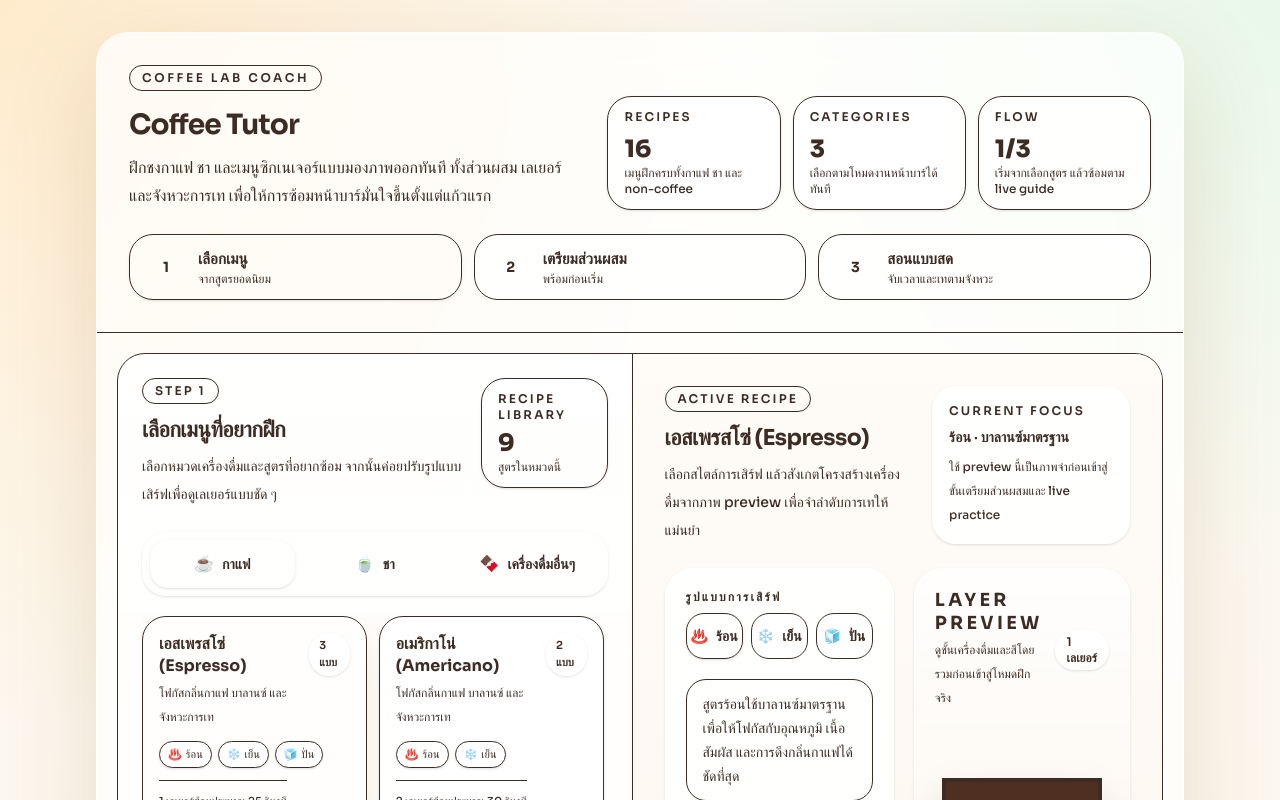
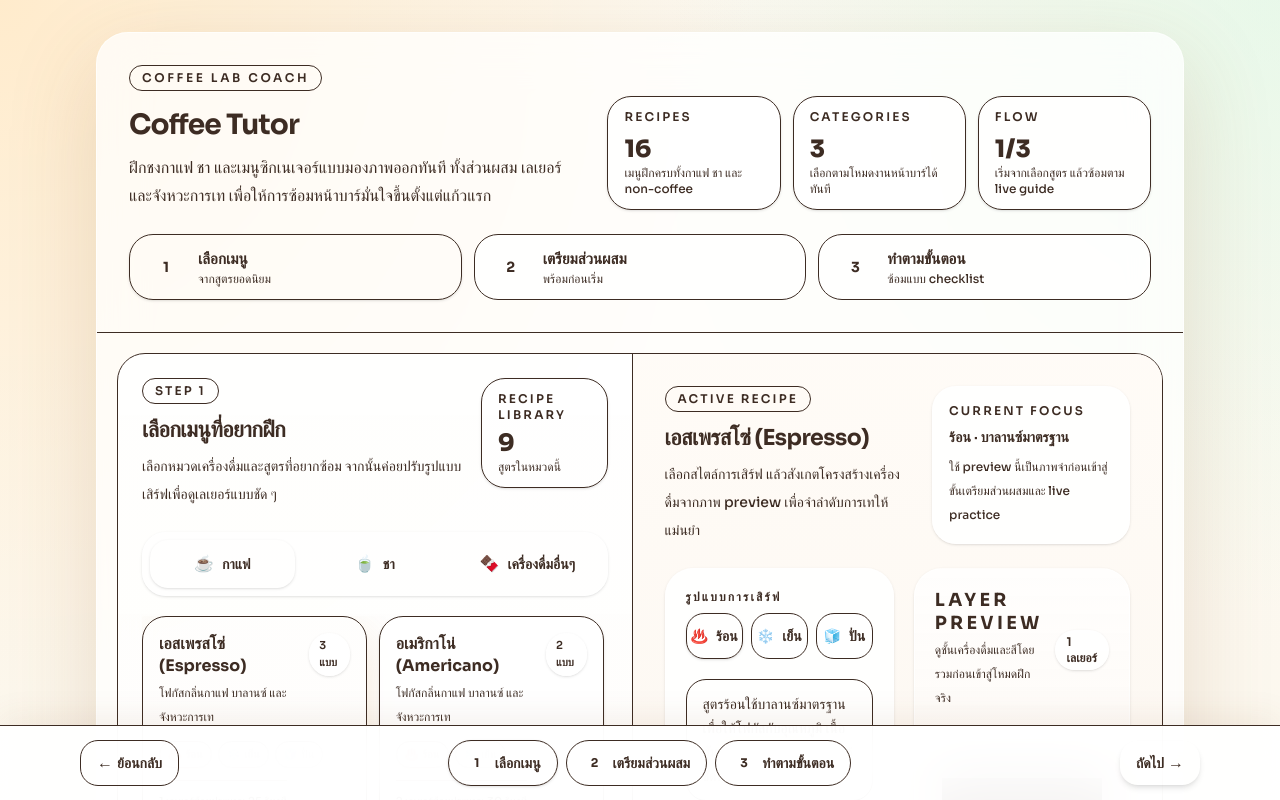
Before and after one commit to non5217/coffee-tutor, a Vue app: page / in a window 1280 px wide. Shown: the top 800 px of the page. Built offline with nearby package versions, Linux system fonts and the light colour scheme; a web font is replaced by a local one.

Commit message:
UX: add BottomNav bar, clickable step pills, scroll-on-step-change, remove inline nav from components

```diff
--- a/src/App.vue
+++ b/src/App.vue
@@ -1,10 +1,11 @@
 <script setup>
-import { computed } from 'vue'
-import { state } from './store.js'
+import { computed, ref, watch, nextTick } from 'vue'
+import { state, setStep } from './store.js'
 import { recipes } from './recipes.js'
 import RecipeSelector from './components/RecipeSelector.vue'
 import PrepChecklist from './components/PrepChecklist.vue'
 import LiveGuide from './components/LiveGuide.vue'
+import BottomNav from './components/BottomNav.vue'
 
 const totalRecipes = Object.keys(recipes).length
 const categoryCount = new Set(Object.values(recipes).map((recipe) => recipe.category)).size
@@ -12,13 +13,36 @@ const categoryCount = new Set(Object.values(recipes).map((recipe) => recipe.cate
 const stepItems = [
   { id: 'selection', label: 'เลือกเมนู', accent: 'จากสูตรยอดนิยม' },
   { id: 'prep', label: 'เตรียมส่วนผสม', accent: 'พร้อมก่อนเริ่ม' },
-  { id: 'live', label: 'สอนแบบสด', accent: 'จับเวลาและเทตามจังหวะ' },
+  { id: 'live', label: 'ทำตามขั้นตอน', accent: 'ซ้อมแบบ checklist' },
 ]
 
 const currentStepIndex = computed(() => {
   const index = stepItems.findIndex((item) => item.id === state.currentStep)
   return index === -1 ? 0 : index
 })
+
+const contentRef = ref(null)
+
+// Scroll to content area when step changes
+watch(
+  () => state.currentStep,
+  async () => {
+    await nextTick()
+    if (contentRef.value) {
+      contentRef.value.scrollIntoView({ behavior: 'smooth', block: 'start' })
+    }
+  }
+)
+
+const jumpToStep = (stepId) => {
+  setStep(stepId)
+}
+
+const updateSweetnessFromStep = (step) => {
+  if (step === 'live') {
+    // Optionally sync sweetness; nothing needed here yet
+  }
+}
 </script>
 
 <template>
@@ -29,7 +53,7 @@ const currentStepIndex = computed(() => {
       <div class="absolute bottom-[-5rem] left-1/3 h-72 w-72 rounded-full bg-accent/12 blur-3xl"></div>
     </div>
 
-    <main class="relative mx-auto max-w-6xl px-4 py-5 sm:px-6 sm:py-6 lg:px-8 lg:py-8">
+    <main class="relative mx-auto max-w-6xl px-4 pt-5 sm:px-6 sm:pt-6 lg:px-8 lg:pt-8">
       <section class="animate-fade-in overflow-hidden rounded-[2rem] border border-white/65 bg-white/72 shadow-[0_28px_90px_oklch(0.53_0.09_65_/_0.18)] backdrop-blur-xl">
         <div class="border-b border-border/75 px-5 py-6 sm:px-8 sm:py-8">
           <div class="flex flex-col gap-8 lg:flex-row lg:items-end lg:justify-between">
@@ -65,22 +89,26 @@ const currentStepIndex = computed(() => {
             </div>
           </div>
 
+          <!-- Clickable step pills -->
           <div class="mt-6 flex flex-wrap gap-3">
-            <div
+            <button
               v-for="(item, index) in stepItems"
               :key="item.id"
+              type="button"
+              @click="jumpToStep(item.id)"
+              :aria-pressed="state.currentStep === item.id"
               :class="[
-                'flex min-w-[180px] flex-1 items-center gap-3 rounded-2xl border px-4 py-3 transition-all duration-normal',
+                'flex min-w-[180px] flex-1 items-center gap-3 rounded-2xl border px-4 py-3 text-left transition-all duration-normal',
                 state.currentStep === item.id
-                  ? 'border-primary/25 bg-primary-subtle shadow-sm'
+                  ? 'border-primary/25 bg-primary-subtle shadow-sm cursor-default'
                   : index < currentStepIndex
-                    ? 'border-success/25 bg-success-subtle'
-                    : 'border-border/80 bg-white/75'
+                    ? 'border-success/25 bg-success-subtle hover:border-success/40 cursor-pointer'
+                    : 'border-border/80 bg-white/75 hover:border-primary/20 hover:bg-primary-subtle/50 cursor-pointer'
               ]"
             >
               <div
                 :class="[
-                  'flex h-10 w-10 items-center justify-center rounded-2xl text-sm font-bold',
+                  'flex h-10 w-10 items-center justify-center rounded-2xl text-sm font-bold transition-all duration-normal',
                   state.currentStep === item.id
                     ? 'bg-primary text-ink-inverse'
                     : index < currentStepIndex
@@ -88,17 +116,18 @@ const currentStepIndex = computed(() => {
                       : 'bg-surface text-ink-secondary'
                 ]"
               >
-                {{ index + 1 }}
+                <span v-if="index < currentStepIndex">✓</span>
+                <span v-else>{{ index + 1 }}</span>
               </div>
               <div class="min-w-0">
                 <div class="font-semibold text-ink">{{ item.label }}</div>
                 <div class="text-xs text-ink-muted">{{ item.accent }}</div>
               </div>
-            </div>
+            </button>
           </div>
         </div>
 
-        <div class="p-3 sm:p-4 md:p-5">
+        <div ref="contentRef" class="p-3 sm:p-4 md:p-5">
           <div class="overflow-hidden rounded-[1.75rem] border border-border/70 bg-[linear-gradient(180deg,rgba(255,255,255,0.82),rgba(254,250,244,0.92))] shadow-[inset_0_1px_0_rgba(255,255,255,0.88)]">
             <RecipeSelector v-if="state.currentStep === 'selection'" />
             <PrepChecklist v-else-if="state.currentStep === 'prep'" />
@@ -106,10 +135,13 @@ const currentStepIndex = computed(() => {
           </div>
         </div>
       </section>
+    </main>
 
-      <footer class="px-2 pt-4 text-center text-xs text-ink-muted">
-        Coffee Tutor · ฝึกแบบเห็นภาพ พร้อมซ้อมเสิร์ฟได้จริง
-      </footer>
-    </main>
+    <!-- Bottom Navigation Bar -->
+    <BottomNav />
+
+    <footer class="px-2 pb-24 pt-6 text-center text-xs text-ink-muted sm:pb-28">
+      Coffee Tutor · ฝึกแบบเห็นภาพ พร้อมซ้อมเสิร์ฟได้จริง
+    </footer>
   </div>
 </template>
--- /dev/null
+++ b/src/components/BottomNav.vue
@@ -0,0 +1,110 @@
+<script setup>
+import { computed } from 'vue'
+import { state, setStep } from '../store.js'
+
+const stepItems = [
+  { id: 'selection', label: 'เลือกเมนู' },
+  { id: 'prep', label: 'เตรียมส่วนผสม' },
+  { id: 'live', label: 'ทำตามขั้นตอน' },
+]
+
+const currentIndex = computed(() => {
+  const idx = stepItems.findIndex((item) => item.id === state.currentStep)
+  return idx === -1 ? 0 : idx
+})
+
+const currentLabel = computed(() => stepItems[currentIndex.value].label)
+
+const canGoBack = computed(() => currentIndex.value > 0)
+const canGoNext = computed(() => currentIndex.value < stepItems.length - 1)
+
+const goBack = () => {
+  if (canGoBack.value) {
+    setStep(stepItems[currentIndex.value - 1].id)
+  }
+}
+
+const goNext = () => {
+  if (canGoNext.value) {
+    setStep(stepItems[currentIndex.value + 1].id)
+  }
+}
+
+const jumpTo = (stepId) => {
+  setStep(stepId)
+}
+</script>
+
+<template>
+  <nav class="fixed inset-x-0 bottom-0 z-30 border-t border-border/80 bg-white/95 backdrop-blur-xl shadow-[0_-8px_32px_rgba(122,76,33,0.08)]">
+    <div class="mx-auto max-w-6xl px-3 py-3 sm:px-4 sm:py-3.5">
+      <div class="flex items-center gap-2 sm:gap-3">
+        <!-- Back -->
+        <button
+          type="button"
+          @click="goBack"
+          :disabled="!canGoBack"
+          :class="[
+            'flex items-center gap-1 rounded-[1.125rem] border px-4 py-3 text-sm font-semibold transition-all duration-fast',
+            canGoBack
+              ? 'border-border bg-white text-ink-secondary hover:border-border-strong hover:text-ink active:bg-surface'
+              : 'cursor-not-allowed border-border/40 bg-surface/50 text-ink-muted/40'
+          ]"
+        >
+          <span class="text-base leading-none">←</span>
+          <span class="hidden sm:inline">ย้อนกลับ</span>
+        </button>
+
+        <!-- Step pills (clickable) -->
+        <div class="flex flex-1 items-center justify-center gap-1.5 sm:gap-2">
+          <button
+            v-for="(item, idx) in stepItems"
+            :key="item.id"
+            type="button"
+            @click="jumpTo(item.id)"
+            :aria-pressed="state.currentStep === item.id"
+            :class="[
+              'flex items-center gap-1.5 rounded-full border px-3 py-2 text-xs font-semibold transition-all duration-fast sm:px-4 sm:py-2.5 sm:text-sm',
+              state.currentStep === item.id
+                ? 'border-primary bg-primary text-ink-inverse shadow-sm'
+                : idx < currentIndex
+                  ? 'border-success/30 bg-success-subtle text-success'
+                  : 'border-border bg-white text-ink-muted hover:border-border-strong hover:text-ink-secondary'
+            ]"
+          >
+            <span
+              :class="[
+                'flex h-5 w-5 items-center justify-center rounded-full text-[10px] font-bold sm:h-6 sm:w-6 sm:text-xs',
+                state.currentStep === item.id
+                  ? 'bg-ink-inverse/20 text-ink-inverse'
+                  : idx < currentIndex
+                    ? 'bg-success text-ink-inverse'
+                    : 'bg-surface text-ink-muted'
+              ]"
+            >
+              <span v-if="idx < currentIndex">✓</span>
+              <span v-else>{{ idx + 1 }}</span>
+            </span>
+            <span class="hidden sm:inline">{{ item.label }}</span>
+          </button>
+        </div>
+
+        <!-- Next -->
+        <button
+          type="button"
+          @click="goNext"
+          :disabled="!canGoNext"
+          :class="[
+            'flex items-center gap-1 rounded-[1.125rem] px-4 py-3 text-sm font-bold transition-all duration-fast',
+            canGoNext
+              ? 'bg-primary text-ink-inverse shadow-md hover:bg-primary-hover active:bg-primary-pressed'
+              : 'cursor-not-allowed bg-surface/60 text-ink-muted/40'
+          ]"
+        >
+          <span class="hidden sm:inline">ถัดไป</span>
+          <span class="text-base leading-none">→</span>
+        </button>
+      </div>
+    </div>
+  </nav>
+</template>
--- a/src/components/LiveGuide.vue
+++ b/src/components/LiveGuide.vue
@@ -1,6 +1,6 @@
 <script setup>
 import { ref, computed, watch } from 'vue'
-import { state, setStep } from '../store.js'
+import { state } from '../store.js'
 import { recipes } from '../recipes.js'
 
 const activeRecipe = computed(() => recipes[state.drinkId])
@@ -290,21 +290,14 @@ const coachNote = computed(() => {
         </transition>
       </div>
 
-      <!-- Bottom nav -->
-      <div class="mt-5 flex gap-3">
+      <div class="mt-5 flex justify-center">
         <button
-          type="button"
-          @click="setStep('prep')"
-          class="flex-1 rounded-[1.25rem] border border-border bg-white px-4 py-3.5 font-semibold text-ink-secondary transition-all duration-fast hover:border-border-strong hover:text-ink"
-        >
-          ← กลับ
-        </button>
-        <button
+          v-if="completed.some(Boolean) && !allDone"
           type="button"
           @click="resetAll"
-          class="flex-1 rounded-[1.25rem] border border-border bg-white px-4 py-3.5 font-semibold text-ink-secondary transition-all duration-fast hover:border-border-strong hover:text-ink"
+          class="rounded-full border border-border bg-white px-4 py-2 text-sm font-medium text-ink-secondary transition-all duration-fast hover:border-border-strong hover:text-ink"
         >
-          ล้างทั้งหมด
+          ล้างทั้งหมด เริ่มใหม่
         </button>
       </div>
     </section>
--- a/src/components/PrepChecklist.vue
+++ b/src/components/PrepChecklist.vue
@@ -1,6 +1,6 @@
 <script setup>
 import { computed } from 'vue'
-import { state, setStep } from '../store.js'
+import { state } from '../store.js'
 import { recipes } from '../recipes.js'
 
 const activeRecipe = computed(() => recipes[state.drinkId])
@@ -82,6 +82,7 @@ const layerColors = {
   '#b45309': 'var(--layer-blended)',
 }
 const resolveColor = (hex) => layerColors[hex] || hex
+
 </script>
 
 <template>
@@ -183,22 +184,5 @@ const resolveColor = (hex) => layerColors[hex] || hex
       </section>
     </div>
 
-    <div class="mt-5 flex flex-col gap-3 sm:flex-row">
-      <button
-        type="button"
-        @click="setStep('selection')"
-        class="flex-1 rounded-[1.25rem] border border-border bg-white px-4 py-3.5 font-semibold text-ink-secondary transition-all duration-fast hover:border-border-strong hover:text-ink"
-      >
-        ← กลับ
-      </button>
-      <button
-        type="button"
-        @click="setStep('live')"
-        class="flex-[1.4] flex items-center justify-center gap-2 rounded-[1.25rem] bg-primary px-4 py-3.5 font-bold text-ink-inverse shadow-[0_18px_40px_oklch(0.62_0.14_64_/_0.22)] transition-all duration-fast hover:-translate-y-0.5 hover:bg-primary-hover active:bg-primary-pressed"
-      >
-        เริ่มสอนแบบสด
-        <span class="text-lg leading-none">→</span>
-      </button>
-    </div>
   </div>
 </template>
--- a/src/components/RecipeSelector.vue
+++ b/src/components/RecipeSelector.vue
@@ -1,6 +1,6 @@
 <script setup>
-import { computed } from 'vue'
-import { state, setCategory, setDrinkId, setServingType, setSweetness, setStep } from '../store.js'
+import { computed, nextTick, ref } from 'vue'
+import { state, setCategory, setDrinkId, setServingType, setSweetness } from '../store.js'
 import { recipes } from '../recipes.js'
 
 const filteredRecipes = computed(() => {
@@ -11,6 +11,8 @@ const filteredRecipes = computed(() => {
 
 const activeRecipe = computed(() => recipes[state.drinkId])
 const activeSpec = computed(() => activeRecipe.value?.specs[state.servingType] || null)
+const selectionTopRef = ref(null)
+const activeRecipeRef = ref(null)
 
 const categoryIcons = {
   coffee: '☕',
@@ -24,20 +26,39 @@ const categoryLabels = {
   'non-coffee': 'เครื่องดื่มอื่นๆ',
 }
 
-const selectCategory = (cat) => {
+const isCompactLayout = () => {
+  if (typeof window === 'undefined') return false
+  return window.matchMedia('(max-width: 1279px)').matches
+}
+
+const scrollToRef = async (targetRef, block = 'start') => {
+  if (!isCompactLayout()) return
+  await nextTick()
+  targetRef.value?.scrollIntoView({
+    behavior: 'smooth',
+    block,
+  })
+}
+
+const selectCategory = async (cat) => {
   setCategory(cat)
   const firstOfCat = Object.keys(recipes).find(key => recipes[key].category === cat)
   if (firstOfCat) {
-    selectDrink(firstOfCat)
+    await selectDrink(firstOfCat)
   }
 }
 
-const selectDrink = (id) => {
+const selectDrink = async (id) => {
   setDrinkId(id)
   const drink = recipes[id]
   if (!drink.allowedTypes.includes(state.servingType)) {
     setServingType(drink.allowedTypes[0])
   }
+  await scrollToRef(activeRecipeRef, 'start')
+}
+
+const scrollToRecipeList = async () => {
+  await scrollToRef(selectionTopRef, 'start')
 }
 
 const currentLayers = computed(() => {
@@ -117,7 +138,10 @@ const resolveColor = (hex) => layerColors[hex] || hex
 
 <template>
   <div class="flex min-h-[620px] flex-col xl:flex-row">
-    <div class="flex flex-1 flex-col border-b border-border/70 p-5 sm:p-6 xl:border-b-0 xl:border-r">
+    <div
+      ref="selectionTopRef"
+      class="flex flex-1 flex-col border-b border-border/70 p-5 sm:p-6 xl:border-b-0 xl:border-r"
+    >
       <div class="mb-6 flex flex-col gap-4 sm:flex-row sm:items-start sm:justify-between">
         <div class="max-w-xl">
           <span class="inline-flex items-center gap-2 rounded-full border border-primary/20 bg-primary-subtle px-3 py-1 text-xs font-semibold uppercase tracking-[0.18em] text-primary">
@@ -133,6 +157,12 @@ const resolveColor = (hex) => layerColors[hex] || hex
           <div class="mt-1 text-2xl font-black text-ink">{{ filteredRecipes.length }}</div>
           <div class="text-xs text-ink-secondary">สูตรในหมวดนี้</div>
         </div>
+      </div>
+
+      <div class="mb-4 rounded-[1.4rem] border border-primary/15 bg-primary-subtle/60 px-4 py-3 text-sm text-ink-secondary xl:hidden">
+        เลือกเมนูแล้วหน้าจอจะเลื่อนไปส่วน
+        <span class="font-bold text-ink"> Active Recipe </span>
+        ให้อัตโนมัติ เพื่อปรับสูตรต่อได้ง่ายบนมือถือ
       </div>
 
       <div class="grid gap-2 rounded-[1.5rem] bg-white/80 p-2 shadow-sm sm:grid-cols-3">
@@ -197,7 +227,10 @@ const resolveColor = (hex) => layerColors[hex] || hex
       </div>
     </div>
 
-    <div class="flex flex-1 flex-col bg-[linear-gradient(180deg,rgba(255,251,246,0.92),rgba(247,240,231,0.94))] p-6 sm:p-8">
+    <div
+      ref="activeRecipeRef"
+      class="flex flex-1 flex-col bg-[linear-gradient(180deg,rgba(255,251,246,0.92),rgba(247,240,231,0.94))] p-6 sm:p-8"
+    >
       <div class="flex flex-col gap-6 lg:flex-row lg:items-start lg:justify-between">
         <div class="max-w-xl">
           <span class="inline-flex items-center gap-2 rounded-full border border-secondary/25 bg-secondary-subtle px-3 py-1 text-xs font-semibold uppercase tracking-[0.18em] text-secondary">
@@ -207,6 +240,13 @@ const resolveColor = (hex) => layerColors[hex] || hex
           <p class="mt-2 text-sm leading-7 text-ink-secondary">
             เลือกสไตล์การเสิร์ฟ แล้วสังเกตโครงสร้างเครื่องดื่มจากภาพ preview เพื่อจำลำดับการเทให้แม่นยำ
           </p>
+          <button
+            type="button"
+            @click="scrollToRecipeList"
+            class="mt-4 inline-flex items-center gap-2 rounded-full border border-border bg-white/90 px-4 py-2 text-sm font-semibold text-ink-secondary transition-all duration-fast hover:border-border-strong hover:text-ink xl:hidden"
+          >
+            ↑ กลับไปเลือกรายการเมนู
+          </button>
         </div>
 
         <div class="rounded-[1.5rem] border border-white/70 bg-white/88 p-4 shadow-sm lg:max-w-xs">
@@ -338,14 +378,6 @@ const resolveColor = (hex) => layerColors[hex] || hex
         </section>
       </div>
 
-      <button
-        type="button"
-        @click="setStep('prep')"
-        class="mt-6 flex items-center justify-center gap-2 rounded-[1.35rem] bg-primary px-5 py-4 text-base font-bold text-ink-inverse shadow-[0_18px_40px_oklch(0.62_0.14_64_/_0.24)] transition-all duration-fast hover:-translate-y-0.5 hover:bg-primary-hover active:bg-primary-pressed"
-      >
-        เตรียมส่วนผสม
-        <span class="text-lg leading-none">→</span>
-      </button>
     </div>
   </div>
 </template>
```
Also changed, not shown: 1 other file (tests, documents, lock files or other folders).
